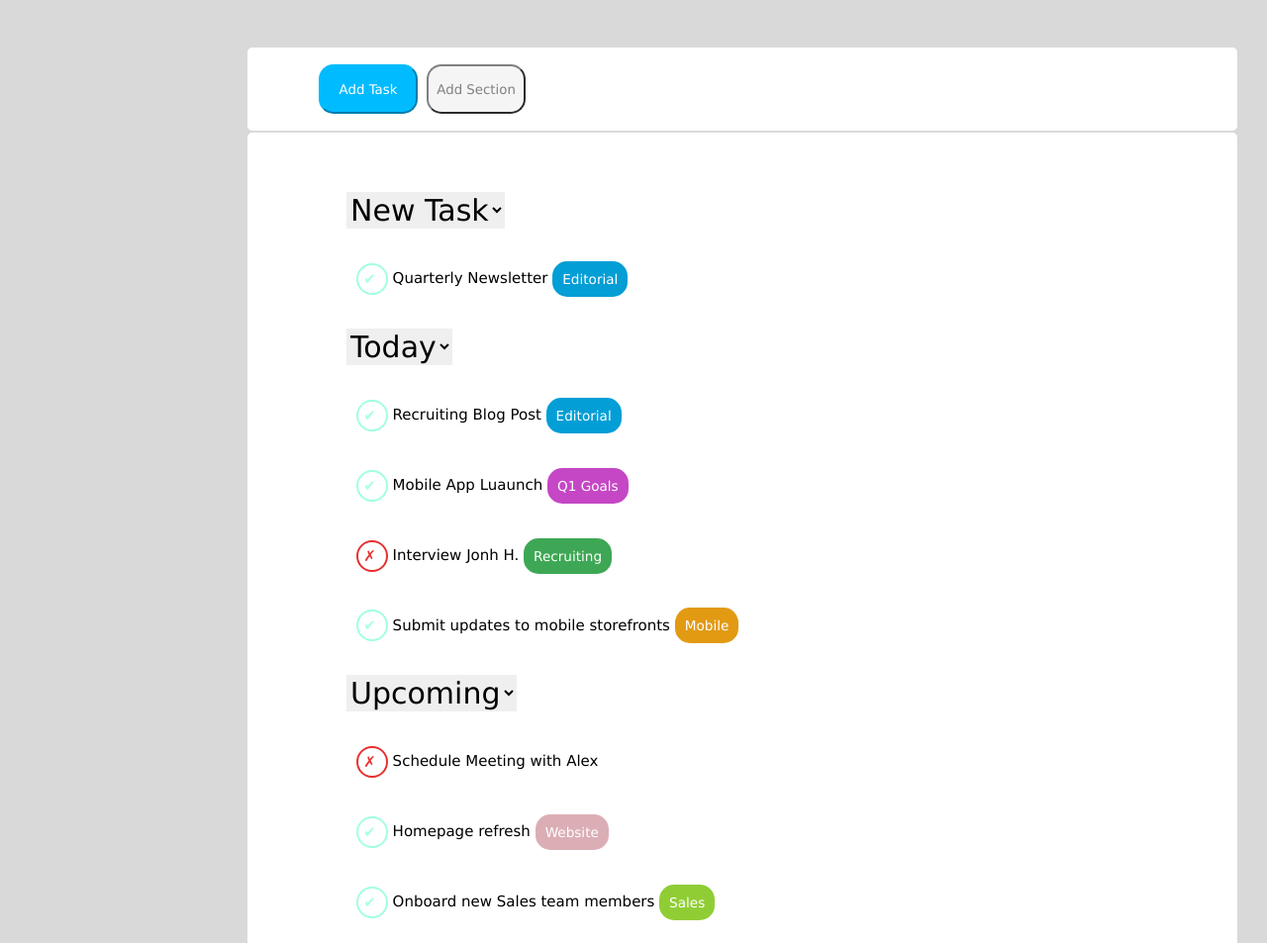
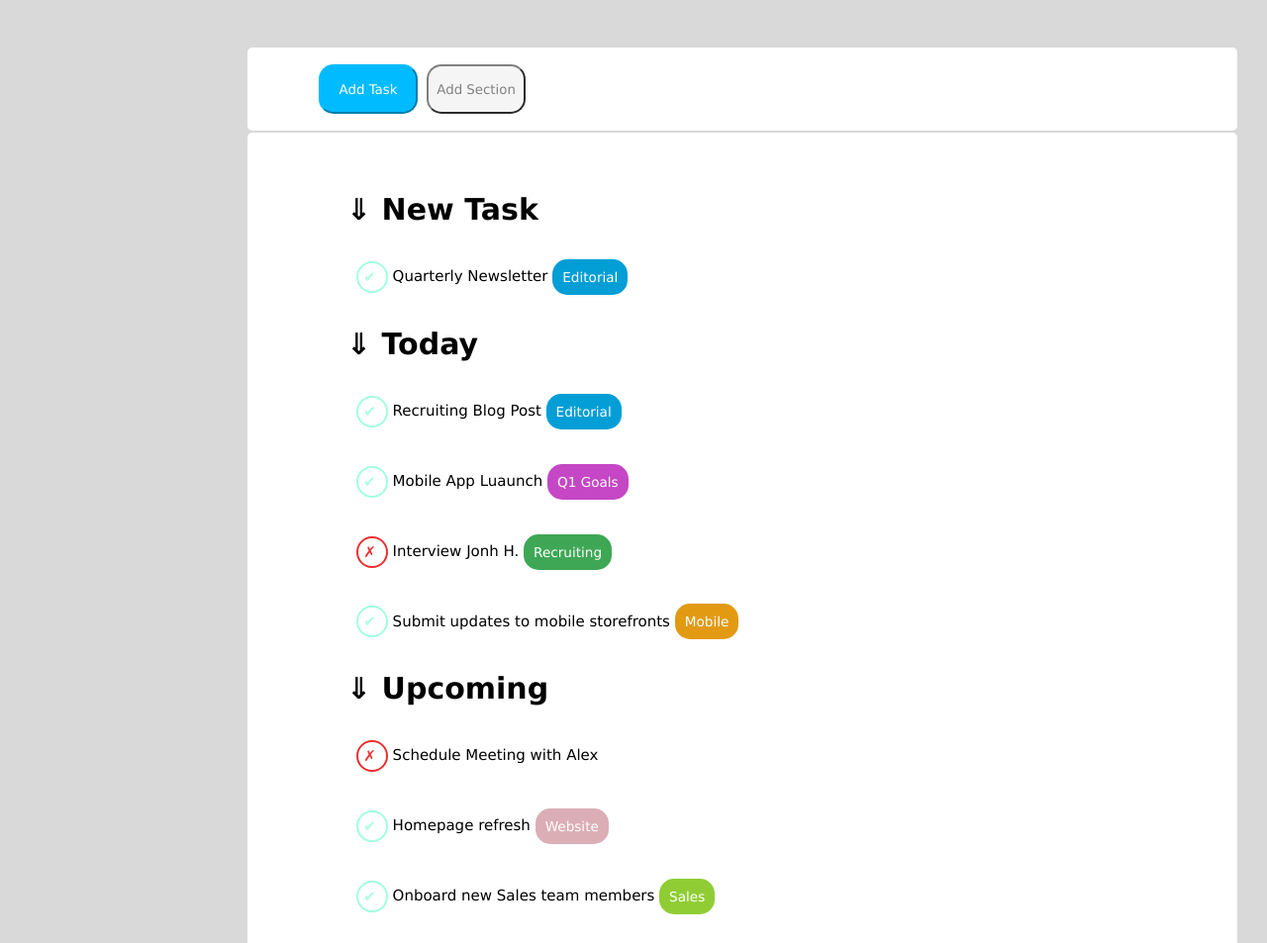
Before and after one commit to SimonaCartolina/html-css-toboolist, a plain HTML site: page index.html in a window 1280 px wide. Shown: the part 137-1090 px from the top of the page at 99% size. Drawn offline with Linux system fonts and the light colour scheme.

Commit message:
exercise corrected, modified select with h2 and arrow entity

```diff
--- a/index.css
+++ b/index.css
@@ -61,7 +61,7 @@ body{
     color: grey;
     border-color: grey;
 }
-select{
+h2{
     display: block;
     font-size: 30px;
     font-style: Abril Fatface;
--- a/index.html
+++ b/index.html
@@ -23,8 +23,9 @@
         <div class="container-due">
             <!--inizio prima sezione-->
             <section>
-                <select id="cars">
-                    <option value="volvo"><strong> New Task</strong></option>
+                <h2>
+                    <span>&dArr;</span> New Task
+                </h2>
                 </select>
                 <ul>
                     <li>
@@ -34,9 +35,9 @@
             </section>
             <!--inizio seconda sezione-->
             <section>
-                <select>
-                    <option value="saab"><strong>Today</strong></option>
-                    </select>
+                <h2>
+                    <span>&dArr;</span> Today
+                </h2>
                     <ul>
                         <li>
                             <span class="check"> &#10004 </span> Recruiting Blog Post <span class="cerchio uno">Editorial</span>
@@ -55,9 +56,9 @@
 
 
             <!--inizio terza sezione-->
-            <select>
-                <option value="opel"><strong>Upcoming</strong></option>
-            </select>
+            <h2>
+                <span>&dArr;</span> Upcoming
+            </h2>
             <ul>
                 <li>
                     <span class="error"> &cross; </span> Schedule Meeting with Alex
```
